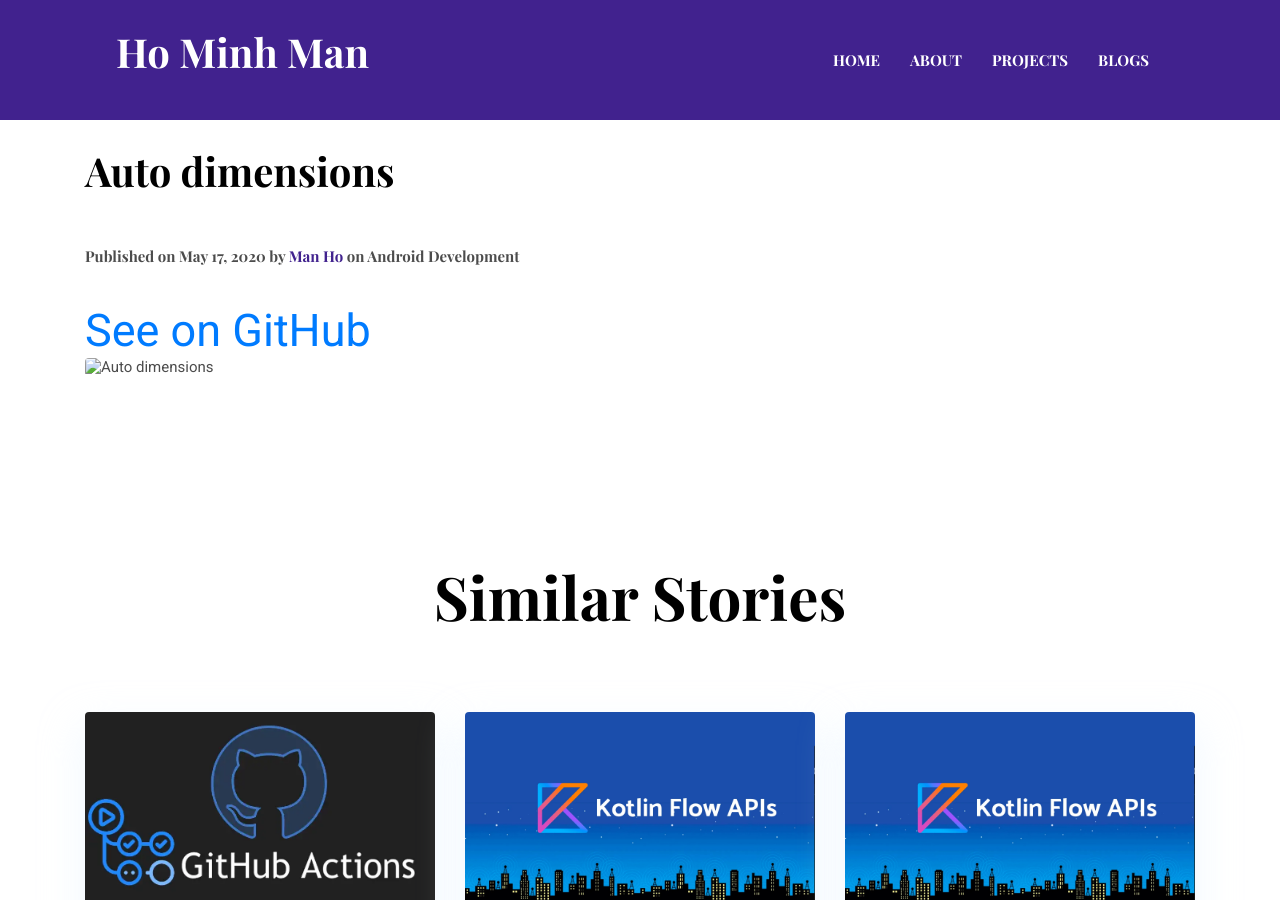
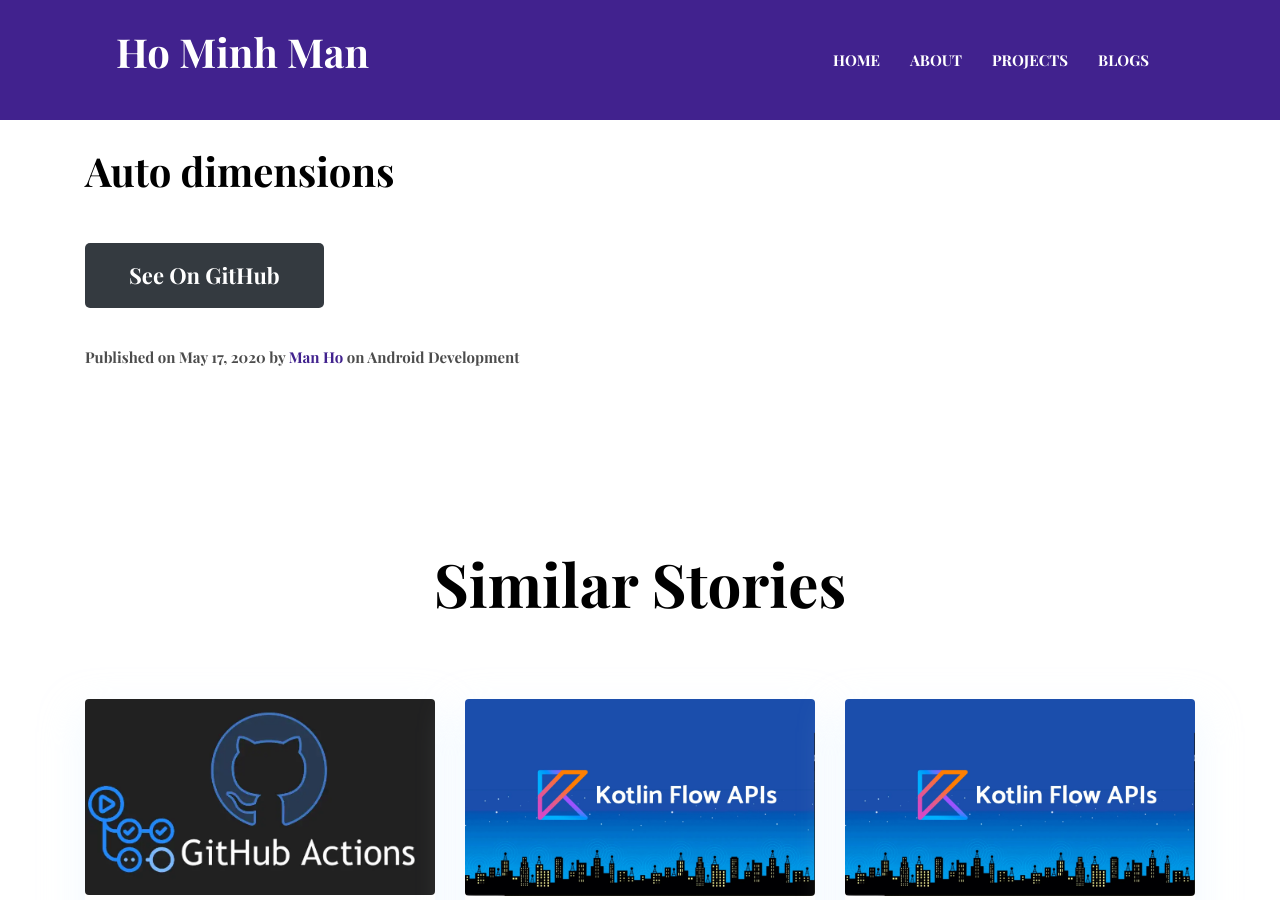
Before and after one commit to hmmanit/hmmanit.github.io, a Jekyll site: the page built from projects/auto-dimensions.md, in a window 1280 px wide and 900 px high, scrolled down 437 px. Built offline with Jekyll 4.4.1, drawn with Linux system fonts in a browser that asks for light colours.

Commit message:
Create project layout & add Github URL

```diff
--- a/_layouts/project.html
+++ b/_layouts/project.html
@@ -26,11 +26,12 @@ layout: default
     <div class="row">
       <div class="col-lg-12">
         <h3 class="font-tertiary mb-5">{{ page.title | escape }}</h3>
+        <a href="{{ page.github_url }}" target="_blank" class="btn btn-dark">See on GitHub</a>
+        <br/><br/><br/>
         <p class="font-secondary">Published on {{ page.date | date: '%b %d, %Y' }} by <span class="text-primary">{{ page.author }}</span
-            class="text-primary"> on {% for tag in page.tags %}<span>{{ tag }} </span>{% endfor %}</p><br/>
-        <a href="{{ page.github_url }}" target="_blank" class="button special icon fa-github">See on GitHub</a>
+            class="text-primary"> on {% for tag in page.tags %}<span>{{ tag }} </span>{% endfor %}</p>
         <div class="content">
-          <img src="{{page.image | relative_url }}" class="img-fluid rounded float-left mr-5 mb-4" alt="{{page.title}}">
+<!--          <img src="{{page.image | relative_url }}" class="img-fluid rounded float-left mr-5 mb-4" alt="{{page.title}}">-->
           {{ content }}
         </div>
       </div>
```
